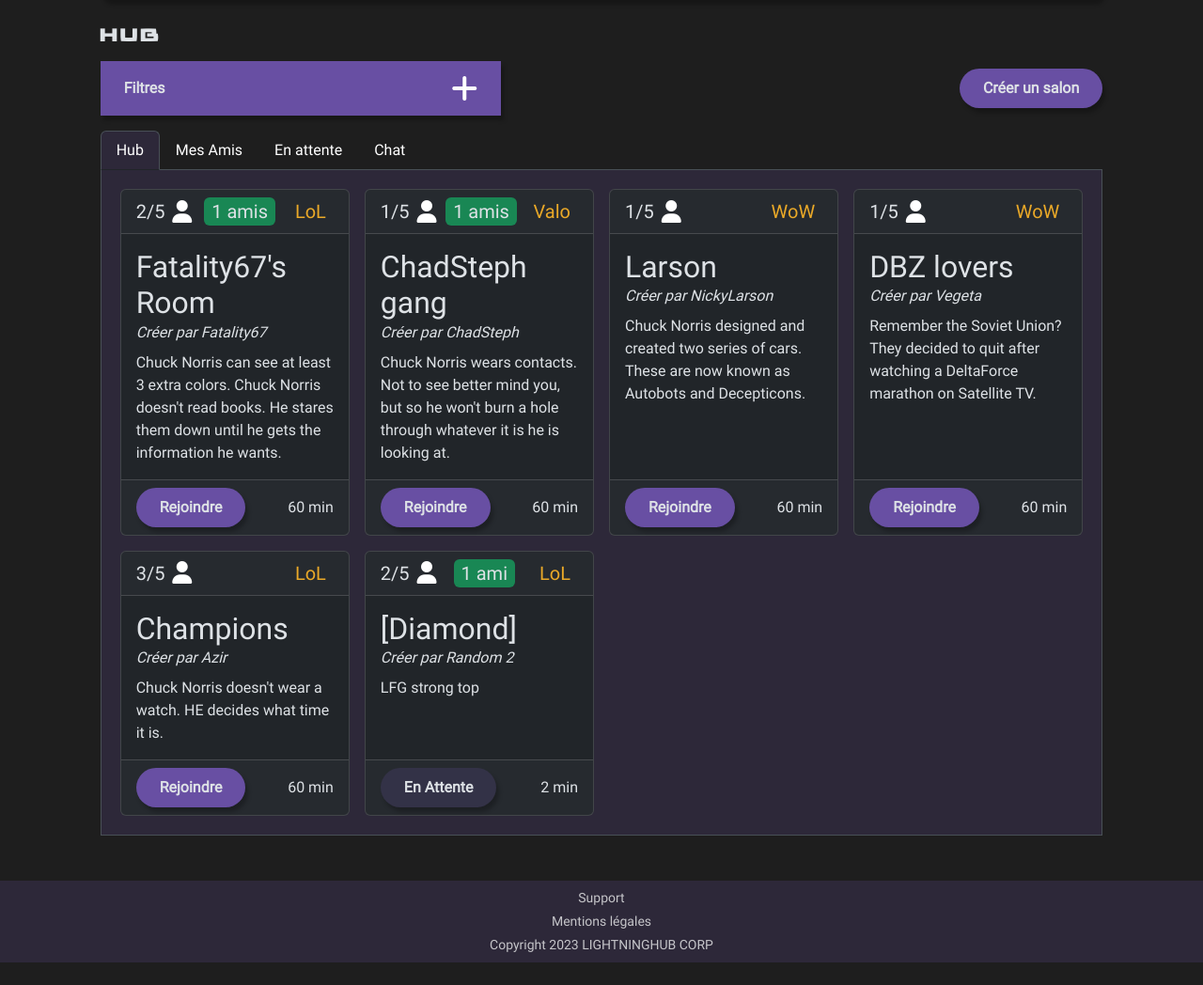
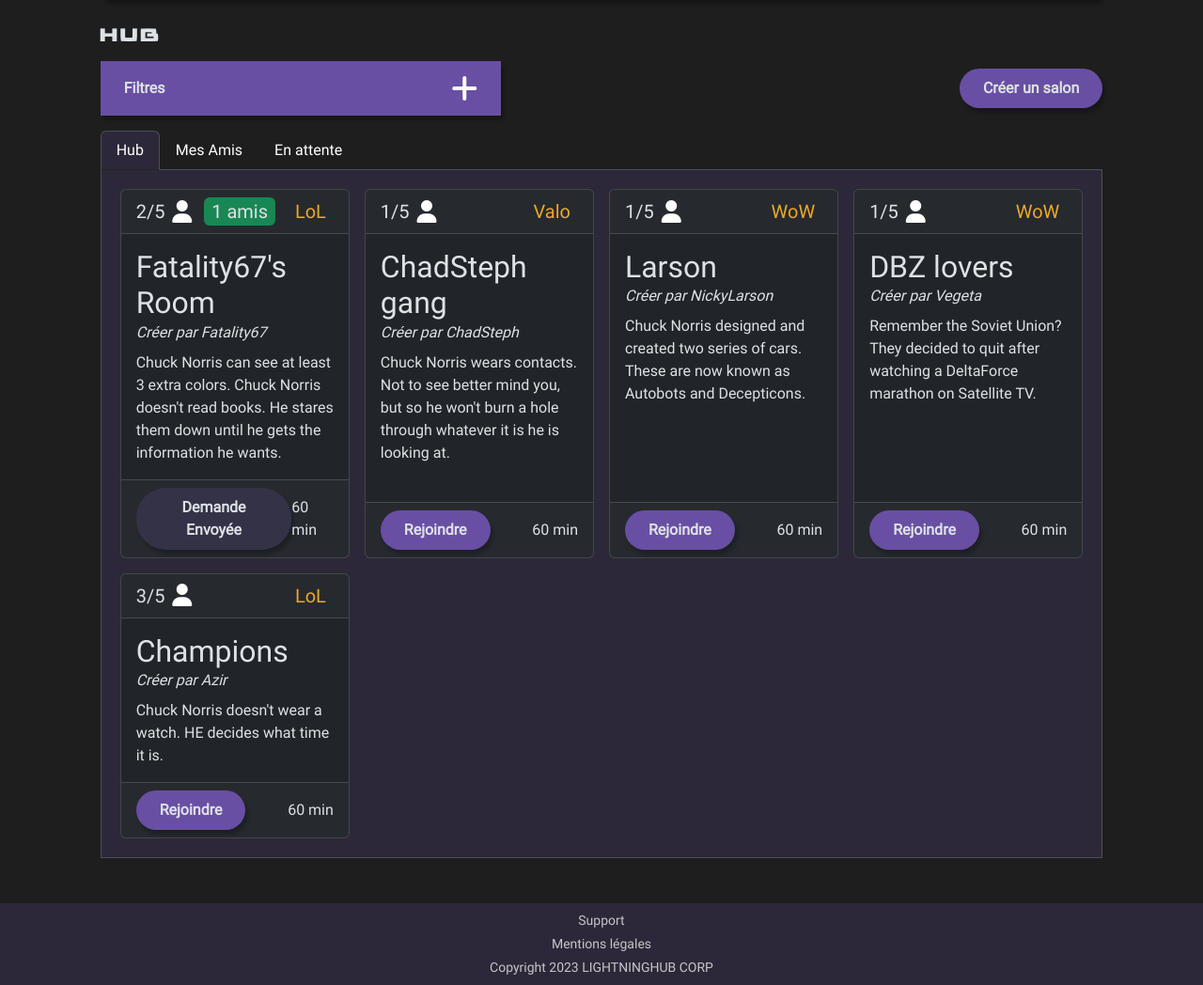
Before and after one commit to AlexMalvy/LightningHub, a PHP site: page /hub.php in a window 1280 px wide. Shown: the part 87-1135 px from the top of the page at 94% size. Before the commit the page ends 1111 px from the top, so only its background shows below. Run offline with PHP 8.4, Linux system fonts and the light colour scheme; data comes from the database, SQL or seed files in the repository; some libraries are stand-ins or nearby versions.

Commit message:
Added user can request to join a room Added user can cancel his request to join a room

```diff
--- a/public/handlers/room-handler.php
+++ b/public/handlers/room-handler.php
@@ -23,6 +23,12 @@ if (!empty($_POST['action'])) {
     if ($_POST['action'] === 'kick') {
         $controller->kick();
     }
+    if ($_POST['action'] === 'join') {
+        $controller->join();
+    }
+    if ($_POST['action'] === 'cancel') {
+        $controller->cancel();
+    }
 }
 
 // Unknown action
--- a/public/hub.php
+++ b/public/hub.php
@@ -21,15 +21,14 @@
     <?php require_once(__DIR__."/../view/header_nav.php") ?>
 
     <?php
-    $currentHub = new Hub;
-    $_SESSION["user"] = 1;
-    $isRoomOwner = false;
+    $_SESSION["user"] = 2;
     if ($_SESSION["user"]) {
-        $currentHub->getFriendRooms($_SESSION["user"]);
-        $currentHub->getConnectedUserRoom($_SESSION["user"]);
+        $currentHub = new Hub($_SESSION["user"]);
+    } else {
+        $currentHub = new Hub();
     }
     $counter = 0;
-    $filters = new Filters;
+    $filters = new Filters();
     ?>
     <!-- Passing gamemodes value to js -->
     <script>
@@ -157,24 +156,9 @@
                 <div class="tab-pane fade show p-1 active border" id="hub-tab-pane" role="tabpanel" aria-labelledby="hub-tab" tabindex="0">
 
                     <div class="container-fluid p-3">
-
-                        <?php
-                        // $filters = new Filters;
-                        // print_r($filters->filtersList);
-
-                        // print_r($currentHub->friendRoomsList);
-                        // print_r($currentHub->connectedUserRoom);
-
-                        // dd($_SESSION);
-
-                        if (!empty($_SESSION["message"])) {
-                            print_r($_SESSION["message"]);
-                            unset($_SESSION["message"]);
-                        }
-                        ?>
-
                         <div class="row row-cols-1 row-cols-md-2 row-cols-xl-4 g-3">
 
+                            <!-- Display All Rooms -->
                             <?php foreach($currentHub->allRoomsList as $room): ?>
                                 <!-- Room -->
                                 <div class="col">
@@ -200,40 +184,24 @@
                                             <p class="card-text"><?php print($room->description) ?></p>
                                         </div>
                                         <div class="card-footer d-flex justify-content-between align-items-center">
+                                            <?php if(in_array($room->roomId, $currentHub->pendingRoomsIdList)): ?>
+                                                <form action="handlers/room-handler.php" method="POST">
+                                                    <input type="text" name="action" value="cancel" hidden>
+                                                    <input type="text" name="room_id" value="<?php print($room->roomId) ?>" hidden>
+                                                    <button type="submit" class="btn lh-buttons-purple-faded">Demande Envoyée</button>
+                                                </form>
+                                            <?php else: ?>
+                                                <form action="handlers/room-handler.php" method="POST">
+                                                    <input type="text" name="action" value="join" hidden>
+                                                    <input type="text" name="room_id" value="<?php print($room->roomId) ?>" hidden>
                                                     <button type="submit" class="btn lh-buttons-purple">Rejoindre</button>
+                                                </form>
+                                            <?php endif; ?>
                                             <p class="m-0"><?php print($room->CreatedSince()); ?></p>
                                         </div>
                                     </div>
                                 </div>
                             <?php endforeach; ?>
-
-                            <!-- Room #2 (Pending demo) -->
-                            <div class="col">
-                                <div class="card h-100">
-                                    <div class="card-header d-flex justify-content-between align-items-center">
-                                        <div class="d-flex align-items-center">
-                                            <p class="fs-5 m-0 pe-2">2/5</p>
-                                            <i class="fa-solid fa-user fa-xl text-white"></i>
-                                        </div>
-                                        <div class="px-2 fs-5 rounded bg-success">1 ami</div>
-                                        <div class="px-2 fs-5 rounded-5 game-tag-color">LoL</div>
-                                    </div>
-                                    <div class="card-body">
-                                        <h2 class="card-title m-0 pb-1">[Diamond]</h2>
-                                        <p class="card-subtitle fst-italic pb-2">Créer par Random 2</p>
-                                        <p class="card-text">LFG strong top</p>
-                                    </div>
-                                    <div class="card-footer d-flex justify-content-between align-items-center">
-                                        <button type="submit" class="btn lh-buttons-purple-faded">
-                                            En Attente
-                                            <!-- <div class="spinner-border text-success spinner-border-sm ms-2" role="status">
-                                              <span class="visually-hidden">Loading...</span>
-                                            </div> -->
-                                        </button>
-                                        <p class="m-0">2 min</p>
-                                    </div>
-                                </div>
-                            </div>
 
                         </div>
                     </div>
@@ -267,41 +235,25 @@
                                                 <p class="card-text"><?php print($room->description) ?></p>
                                             </div>
                                             <div class="card-footer d-flex justify-content-between align-items-center">
+                                                <?php if(in_array($room->roomId, $currentHub->pendingRoomsIdList)): ?>
+                                                    <form action="handlers/room-handler.php" method="POST">
+                                                        <input type="text" name="action" value="cancel" hidden>
+                                                        <input type="text" name="room_id" value="<?php print($room->roomId) ?>" hidden>
+                                                        <button type="submit" class="btn lh-buttons-purple-faded">Demande Envoyée</button>
+                                                    </form>
+                                                <?php else: ?>
+                                                    <form action="handlers/room-handler.php" method="POST">
+                                                        <input type="text" name="action" value="join" hidden>
+                                                        <input type="text" name="room_id" value="<?php print($room->roomId) ?>" hidden>
                                                         <button type="submit" class="btn lh-buttons-purple">Rejoindre</button>
+                                                    </form>
+                                                <?php endif; ?>
                                                 <p class="m-0"><?php print($room->CreatedSince()); ?></p>
                                             </div>
                                         </div>
                                     </div>
                                 <?php endif; ?>
                             <?php endforeach; ?>
-
-                            <!-- Room #2 (Pending demo) -->
-                            <div class="col">
-                                <div class="card h-100">
-                                    <div class="card-header d-flex justify-content-between align-items-center">
-                                        <div class="d-flex align-items-center">
-                                            <p class="fs-5 m-0 pe-2">2/5</p>
-                                            <i class="fa-solid fa-user fa-xl text-white"></i>
-                                        </div>
-                                        <div class="px-2 fs-5 rounded bg-success">1 ami</div>
-                                        <div class="px-2 fs-5 rounded-5 game-tag-color">LoL</div>
-                                    </div>
-                                    <div class="card-body">
-                                        <h2 class="card-title m-0 pb-1">[Diamond]</h2>
-                                        <p class="card-subtitle fst-italic pb-2">Créer par Random 2</p>
-                                        <p class="card-text">LFG strong top</p>
-                                    </div>
-                                    <div class="card-footer d-flex justify-content-between align-items-center">
-                                        <button type="submit" class="btn lh-buttons-purple-faded">
-                                            En Attente
-                                            <!-- <div class="spinner-border text-success spinner-border-sm ms-2" role="status">
-                                              <span class="visually-hidden">Loading...</span>
-                                            </div> -->
-                                        </button>
-                                        <p class="m-0">2 min</p>
-                                    </div>
-                                </div>
-                            </div>
 
                         </div>
                     </div>
@@ -314,33 +266,42 @@
                     <div class="container-fluid py-3">
                         <div class="row row-cols-1 row-cols-lg-4 g-3">
 
-                            <!-- Room #2 (Pending demo) -->
+                            <!-- Display All Rooms -->
+                            <?php foreach($currentHub->pendingRoomsList as $room): ?>
+                                <!-- Room -->
                                 <div class="col">
                                     <div class="card h-100">
                                         <div class="card-header d-flex justify-content-between align-items-center">
                                             <div class="d-flex align-items-center">
-                                            <p class="fs-5 m-0 pe-2">2/5</p>
+                                                <p class="fs-5 m-0 pe-2"><?php print(count($room->members)."/".$room->maxMembers) ?></p>
                                                 <i class="fa-solid fa-user fa-xl text-white"></i>
                                             </div>
-                                        <div class="px-2 fs-5 rounded bg-success">1 ami</div>
-                                        <div class="px-2 fs-5 rounded-5 game-tag-color">LoL</div>
+                                            <?php
+                                            if (!empty($_SESSION["user"])) {
+                                                $room->getNumberOfFriend($currentHub->friendRoomsList);
+                                                if (count($room->friendList)) {
+                                                    print('<div class="px-2 fs-5 rounded bg-success">'.count($room->friendList).' amis</div>');
+                                                }
+                                            }
+                                            ?>
+                                            <div class="px-2 fs-5 rounded-5 game-tag-color"><?php print($room->gameTag) ?></div>
                                         </div>
                                         <div class="card-body">
-                                        <h2 class="card-title m-0 pb-1">[Diamond]</h2>
-                                        <p class="card-subtitle fst-italic pb-2">Créer par Random 2</p>
-                                        <p class="card-text">LFG strong top</p>
+                                            <h2 class="card-title m-0 pb-1"><?php print($room->title) ?></h2>
+                                            <p class="card-subtitle fst-italic pb-2"><?php print("Créer par ".$room->owner) ?></p>
+                                            <p class="card-text"><?php print($room->description) ?></p>
                                         </div>
                                         <div class="card-footer d-flex justify-content-between align-items-center">
-                                        <button type="submit" class="btn lh-buttons-purple-faded">
-                                            En Attente
-                                            <div class="spinner-border text-success spinner-border-sm ms-2" role="status">
-                                              <span class="visually-hidden">Loading...</span>
-                                            </div>
-                                        </button>
-                                        <p class="m-0">2 min</p>
+                                            <form action="handlers/room-handler.php" method="POST">
+                                                <input type="text" name="action" value="cancel" hidden>
+                                                <input type="text" name="room_id" value="<?php print($room->roomId) ?>" hidden>
+                                                <button type="submit" class="btn lh-buttons-purple-faded">Demande Envoyée</button>
+                                            </form>
+                                            <p class="m-0"><?php print($room->CreatedSince()); ?></p>
                                         </div>
                                     </div>
                                 </div>
+                            <?php endforeach; ?>
 
                         </div>
                     </div>
--- a/src/Models/Room.php
+++ b/src/Models/Room.php
@@ -237,6 +237,35 @@ class Room
             }
         }
     }
+
+    public static function RequestToJoinRoom($idUser, $idRoom)
+    {
+        $result = DB::fetch("SELECT rooms.idRoom
+        FROM rooms
+        WHERE idRoom = :idRoom",
+        ["idRoom" => $idRoom]);
+
+        if (count($result) === 1) {
+            DB::statement("INSERT INTO requesttojoin
+            (idUser, idRoom)
+            VALUES (:idUser, :idRoom)",
+            ["idUser" => $idUser, "idRoom" => $idRoom]);
+        }
+    }
+
+    public static function cancelRequestToJoinRoom($idUser, $idRoom)
+    {
+        $result = DB::fetch("SELECT requesttojoin.idUser
+        FROM requesttojoin
+        WHERE requesttojoin.idUser = :idUser AND requesttojoin.idRoom = :idRoom",
+        ["idUser" => $idUser, "idRoom" => $idRoom]);
+
+        if (count($result) === 1) {
+            DB::statement("DELETE FROM requesttojoin
+            WHERE requesttojoin.idUser = :idUser AND requesttojoin.idRoom = :idRoom",
+            ["idUser" => $idUser, "idRoom" => $idRoom]);
+        }
+    }
 }
 
 
```
Also changed, not shown: src/Controllers/RoomsController.php (+38 -0 lines), src/Models/Hub.php (+29 -4 lines). Lines whose indentation alone changed are shown as unchanged.
